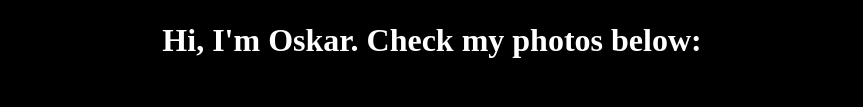
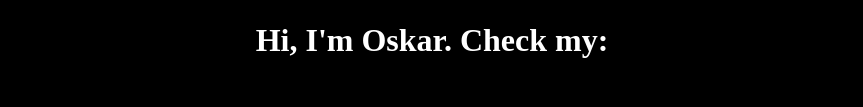
Before and after one commit to 0-skar/0, a plain HTML site: page index.html in a window 1280 px wide. Shown: the part 586-693 px from the top of the page, without its empty margins (208-1071 px from the left). Drawn offline with Linux system fonts and the light colour scheme.

Commit message:
Update index.html

```diff
--- a/index.html
+++ b/index.html
@@ -22,7 +22,7 @@
 <body>
     <img src="https://github.com/0-skar/0/blob/main/light.png?raw=true" width="800">
     <iframe src="https://1drv.ms/v/s!AiL6NV8w2pqkjnYGCaEgtNaaaOCz?e=qKr27d" width="640" height="360" frameborder="0" allowfullscreen></iframe>
-    <h1>Hi, I'm Oskar. Check my photos below:</h1>
+    <h1>Hi, I'm Oskar. Check my:</h1>
     <a href="https://przykładowa-strona.com" target="_blank">
         <img src="https://github.com/0-skar/0/blob/main/art.png?raw=true" width="400" height="200">
     </a>
```
